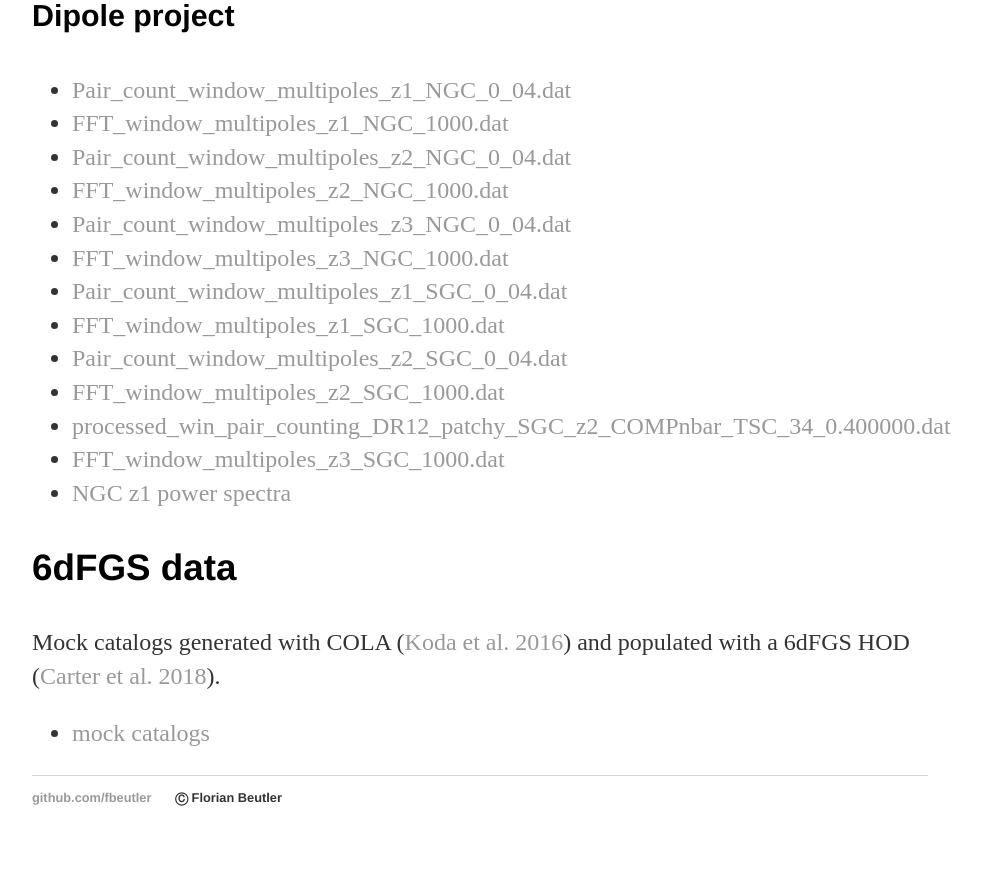
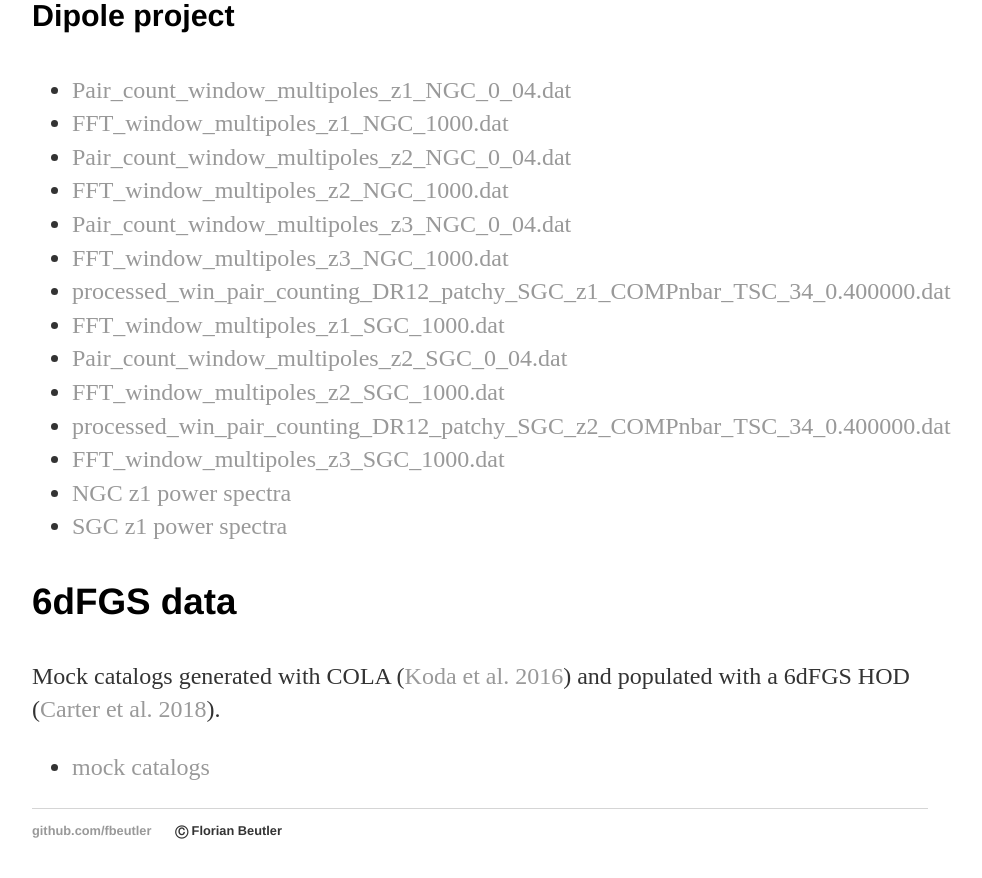
Before and after one commit to fbeutler/fbeutler.github.io, a Jekyll site: the page built from hub/hub.html, in a window 1280 px wide and 900 px high, scrolled down 2214 px. Shown: the top 878 px of the window, without its empty margins (160-1142 px from the left). Built offline with Jekyll 4.4.1, drawn with Linux system fonts in a browser that asks for light colours.

Commit message:
Update hub.html

```diff
--- a/hub/hub.html
+++ b/hub/hub.html
@@ -172,7 +172,7 @@ title: Some material
       <a href='/hub/FFT_window_multipoles_z3_NGC_1000.dat' target="_blank">FFT_window_multipoles_z3_NGC_1000.dat</a>
     </li>
     <li>
-      <a href='/hub/Pair_count_window_multipoles_z1_SGC_0_04.dat' target="_blank">Pair_count_window_multipoles_z1_SGC_0_04.dat</a>
+      <a href='/hub/processed_win_pair_counting_DR12_patchy_SGC_z1_COMPnbar_TSC_34_0.400000.dat' target="_blank">processed_win_pair_counting_DR12_patchy_SGC_z1_COMPnbar_TSC_34_0.400000.dat</a>
     </li>
     <li>
       <a href='/hub/FFT_window_multipoles_z1_SGC_1000.dat' target="_blank">FFT_window_multipoles_z1_SGC_1000.dat</a>
@@ -192,6 +192,9 @@ title: Some material
     <li>
       <a href='/hub/power_NGC_z1.tar.gz' target="_blank">NGC z1 power spectra</a>
     </li>
+    <li>
+      <a href='/hub/power_SGC_z1.tar.gz' target="_blank">SGC z1 power spectra</a>
+    </li>
   </ul>
 
 
```
